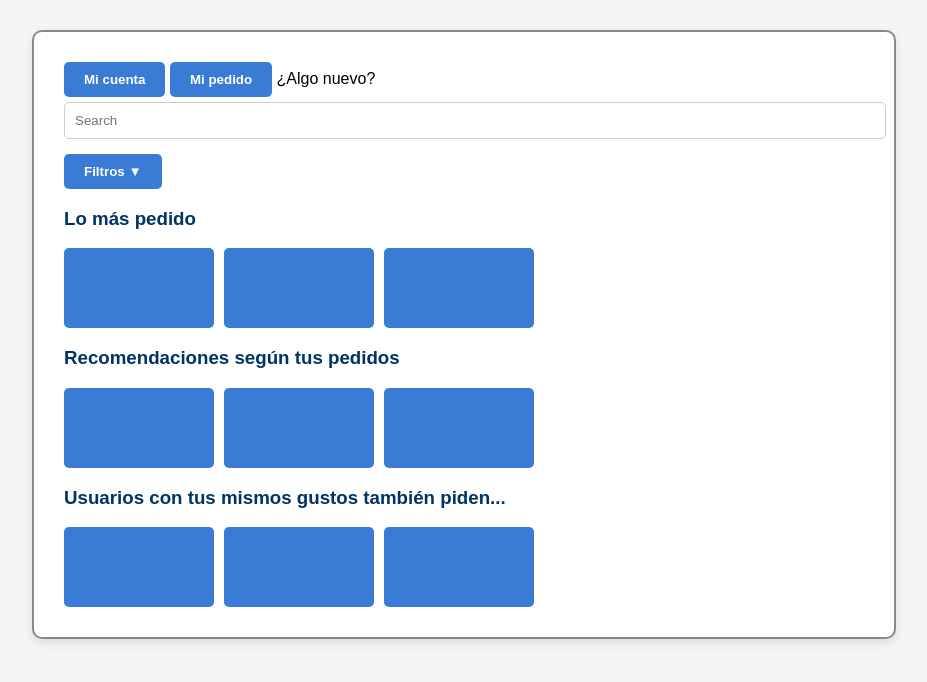
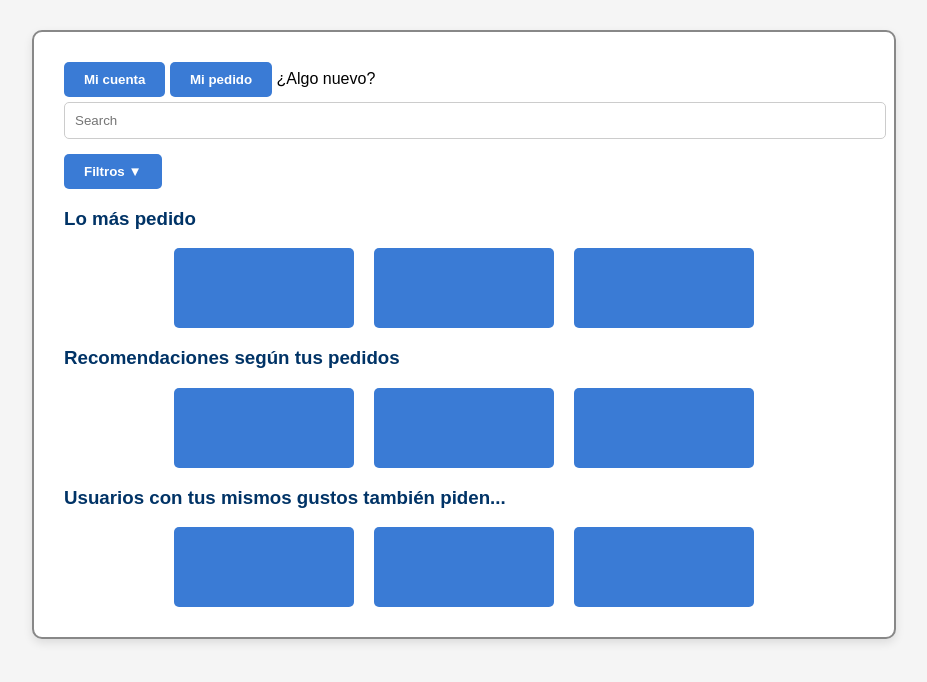
Before and after one commit to Hecta18/Proyecto2, a Flask app: page /home in a window 1280 px wide. Shown: the top 682 px of the page, without its empty margins (176-1103 px from the left). Run offline with Flask 3, Linux system fonts and the light colour scheme.

Commit message:
Update style.css

```diff
--- a/src/flask_project/static/style.css
+++ b/src/flask_project/static/style.css
@@ -51,15 +51,16 @@ input[type="text"], input[type="password"] {
 
 .contenedor-cajas {
     display: flex;
-    gap: 10px;
+    gap: 20px;
     flex-wrap: wrap;
     margin-top: 10px;
+    justify-content: center;
 }
 
 .caja {
     background-color: #3a7bd5;
-    flex: 1 1 calc(33.333% - 10px);
+    flex: 1 1 calc(45% - 10px);
     height: 80px;
-    min-width: 150px;
+    min-width: 180px;
     border-radius: 5px;
 }
```
